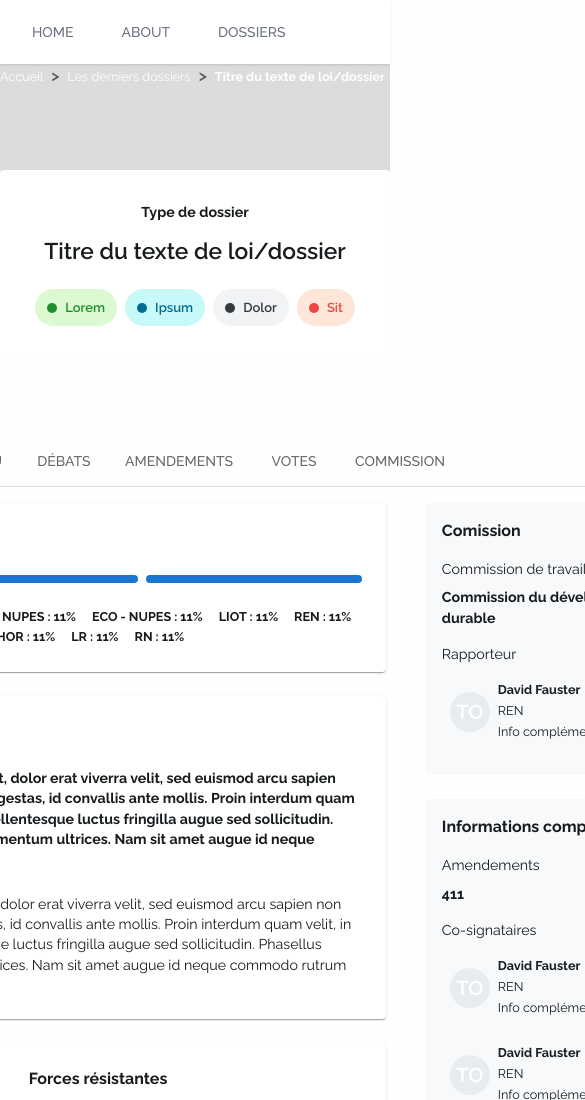
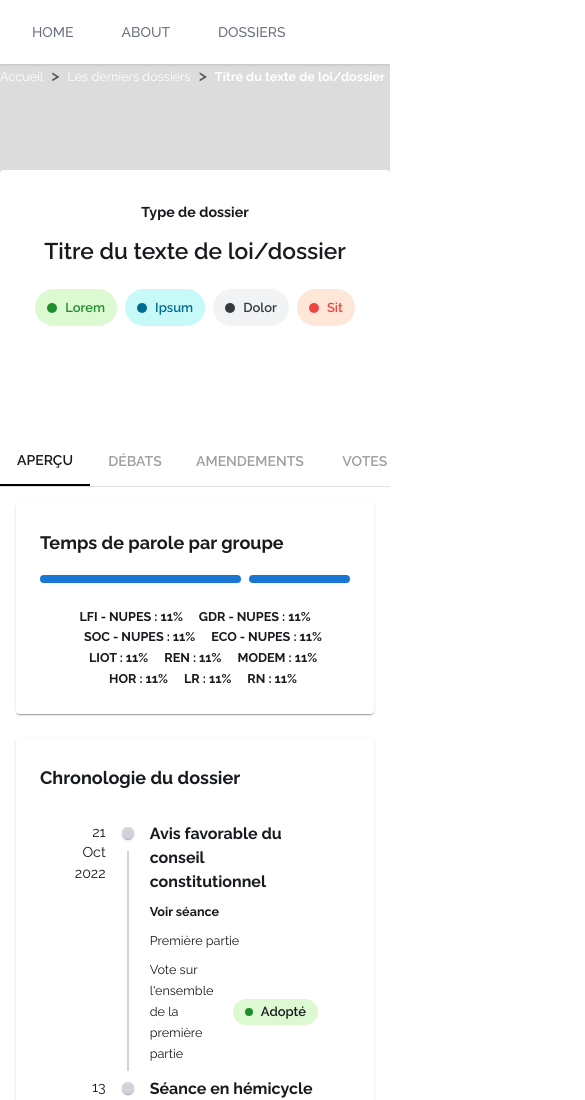
Before and after one commit to regardscitoyens/nosdeputes-front, a Next.js app: page /dossiers/dossier in a window 390 px wide. Shown: the top 1100 px of the page, 585 px wide, since content can reach past the window. Built offline with nearby package versions, Linux system fonts and the light colour scheme.

Commit message:
feat(mobile): page layout

```diff
--- a/app/dossiers/dossier/page.tsx
+++ b/app/dossiers/dossier/page.tsx
@@ -1,43 +1,112 @@
 "use client";
+
+import React from "react";
 
 import { Layout } from "@/app/components/Layout";
 import AdditionalInfoCard from "@/components/folders/AdditionalInfoCard";
+import CommiteeCard from "@/components/folders/CommiteeCard";
 import Hero from "@/components/folders/HeroSection";
-import ContextCard from "@/components/folders/ContextCard";
-import CommiteeCard from "@/components/folders/CommiteeCard";
-import ForcesCard from "@/components/folders/ForcesCard";
 import LegislativeDocuments from "@/components/folders/LegislativeDocuments";
-import StatusChip from "@/components/StatusChip";
-import SpeakingTimeCard from "@/components/folders/SpeakingTimeCard";
 import TextStructureCard from "@/components/folders/TextStructureCard";
 import TimelineCard from "@/components/folders/TimelineCard";
+import SpeakingTimeCard from "@/components/folders/SpeakingTimeCard";
 
 import Box from "@mui/material/Box";
+import Container from "@mui/material/Container";
+import Stack from "@mui/material/Stack";
+import Tabs from "@mui/material/Tabs";
+import Tab from "@mui/material/Tab";
 
-import Stack from "@mui/material/Stack";
-import TabsSection from "@/components/folders/TabsSection";
+import { useTheme } from "@mui/material";
 
 export default function Dossier() {
+  const theme = useTheme();
+  const tabNumber = 0;
+
   return (
     <Layout>
       <Hero />
-      <Box alignSelf="center" pb={2} width={1024}>
-        <TabsSection />
-        <Stack direction="row" spacing={5}>
-          <Stack spacing={3} flex={5}>
-            <SpeakingTimeCard />
-            <ContextCard />
-            <ForcesCard />
-            <TimelineCard />
-            <TextStructureCard />
-          </Stack>
-          <Stack spacing={3} flex={2}>
-            <CommiteeCard />
-            <AdditionalInfoCard />
-            <LegislativeDocuments />
-          </Stack>
-        </Stack>
+      <Box
+        mb={2}
+        display="flex"
+        justifyContent="center"
+        sx={{ borderBottom: 1, borderColor: "divider" }}
+      >
+        <Tabs
+          value={"value"}
+          onChange={() => console.log("Should set selected tab value")}
+          aria-label="basic tabs example"
+          variant="scrollable"
+        >
+          <Tab
+            label={"Aperçu"}
+            sx={{
+              color: "grey.900",
+              fontWeight: "fontWeightRegular",
+              borderBottom: "2px solid #000000",
+            }}
+          />
+          <Tab
+            label={"Débats"}
+            disabled
+            sx={{
+              color: "grey.900",
+              fontWeight: "fontWeightRegular",
+            }}
+          />
+          <Tab
+            label={"Amendements"}
+            disabled
+            sx={{
+              color: "grey.900",
+              fontWeight: "fontWeightRegular",
+            }}
+          />
+          <Tab
+            label={"Votes"}
+            disabled
+            sx={{
+              color: "grey.900",
+              fontWeight: "fontWeightRegular",
+            }}
+          />
+        </Tabs>
       </Box>
+
+      <div
+        role="tabpanel"
+        hidden={tabNumber !== 0}
+        id="preview"
+        aria-labelledby="aperçu"
+      >
+        {tabNumber === 0 && (
+          <Container
+            maxWidth="lg"
+            sx={{
+              pb: 2,
+              px: 2,
+              display: "flex",
+              flexDirection: "column-reverse",
+              gap: 5,
+              flexWrap: "wrap-reverse",
+              [theme.breakpoints.up("md")]: {
+                flexDirection: "row",
+              },
+            }}
+          >
+            <Stack spacing={3} flex={2}>
+              <CommiteeCard />
+              <AdditionalInfoCard />
+              <LegislativeDocuments />
+            </Stack>
+            <Stack spacing={3} flex={5}>
+              <SpeakingTimeCard />
+              <TimelineCard />
+              <TextStructureCard />
+            </Stack>
+          </Container>
+        )}
+      </div>
     </Layout>
   );
 }
```
